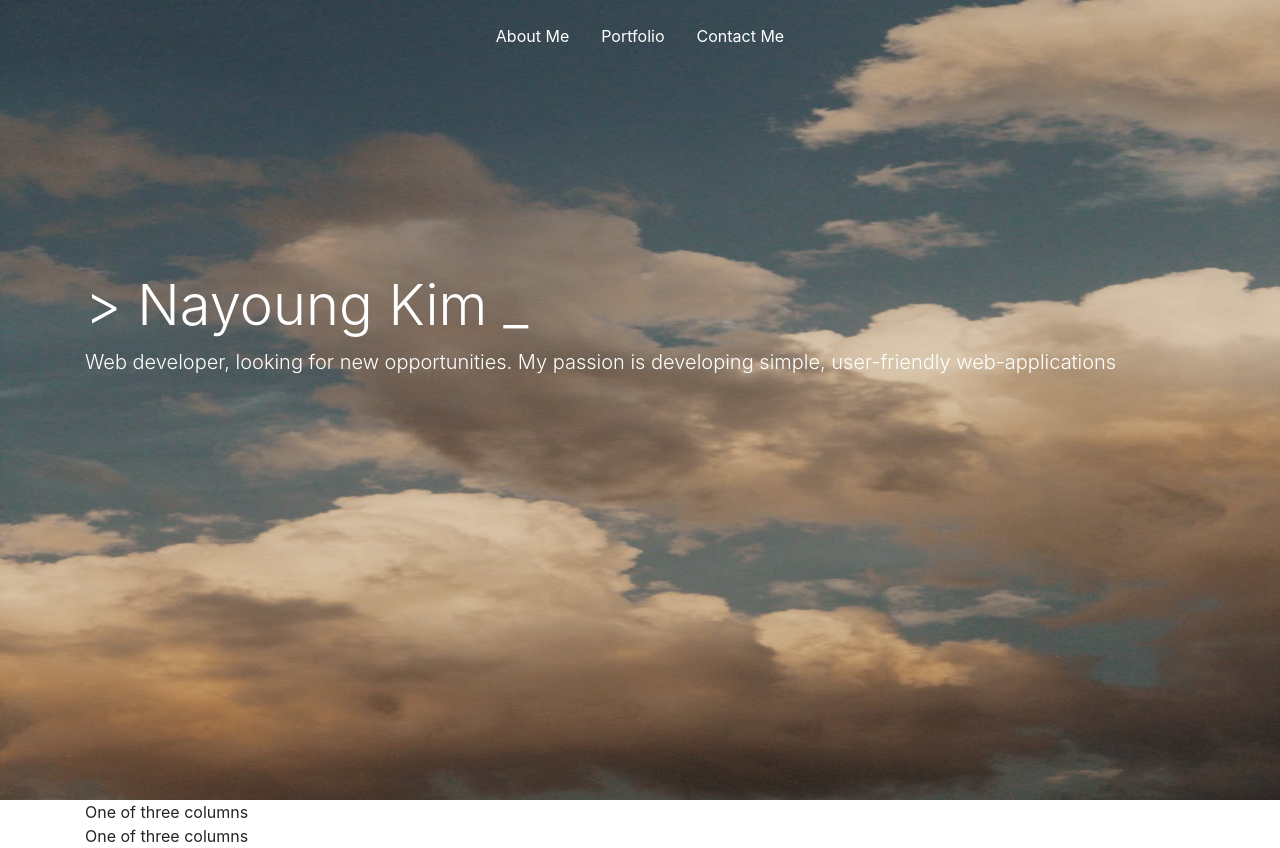
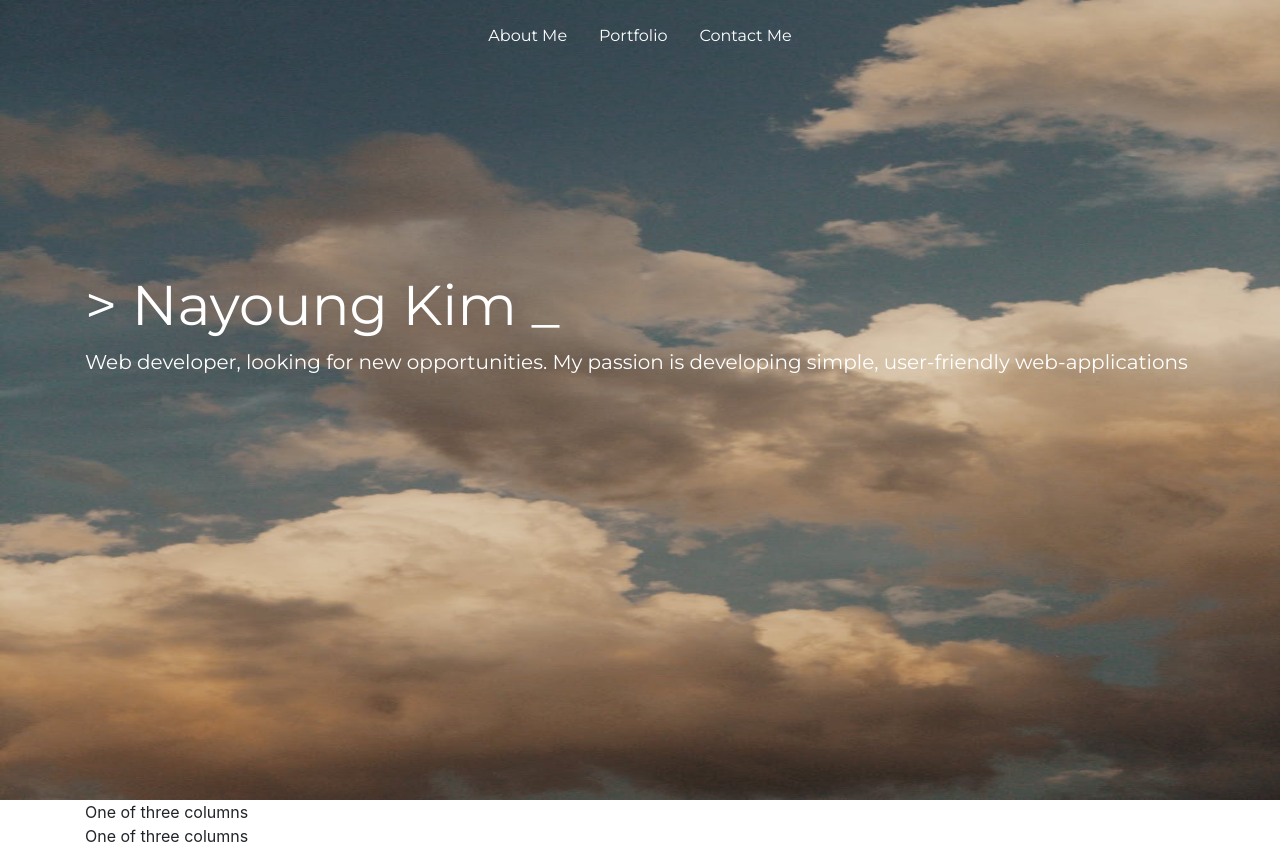
Before and after one commit to nayokim/nayokim.github.io, a plain HTML site: page index.html in a window 1280 px wide. Drawn offline with nearby package versions, Linux system fonts and the light colour scheme.

Commit message:
header and nav bar

```diff
--- a/index.html
+++ b/index.html
@@ -6,6 +6,7 @@
     <meta name="viewport" content="width=device-width, initial-scale=1">
     <link rel="stylesheet" href="https://stackpath.bootstrapcdn.com/bootstrap/4.4.1/css/bootstrap.min.css"
           integrity="sha384-Vkoo8x4CGsO3+Hhxv8T/Q5PaXtkKtu6ug5TOeNV6gBiFeWPGFN9MuhOf23Q9Ifjh" crossorigin="anonymous">
+    <link href="https://fonts.googleapis.com/css?family=Lato|Montserrat&display=swap" rel="stylesheet">
     <link rel="stylesheet" href="stylesheet.css">
 
 </head>
--- a/stylesheet.css
+++ b/stylesheet.css
@@ -8,6 +8,7 @@ header{
     height: 100vh;
     background: url("clouds.jpeg");
     background-size: 100% 100%;
+    font-family: 'Montserrat', sans-serif;
 }
 
 .bg-light {
```
